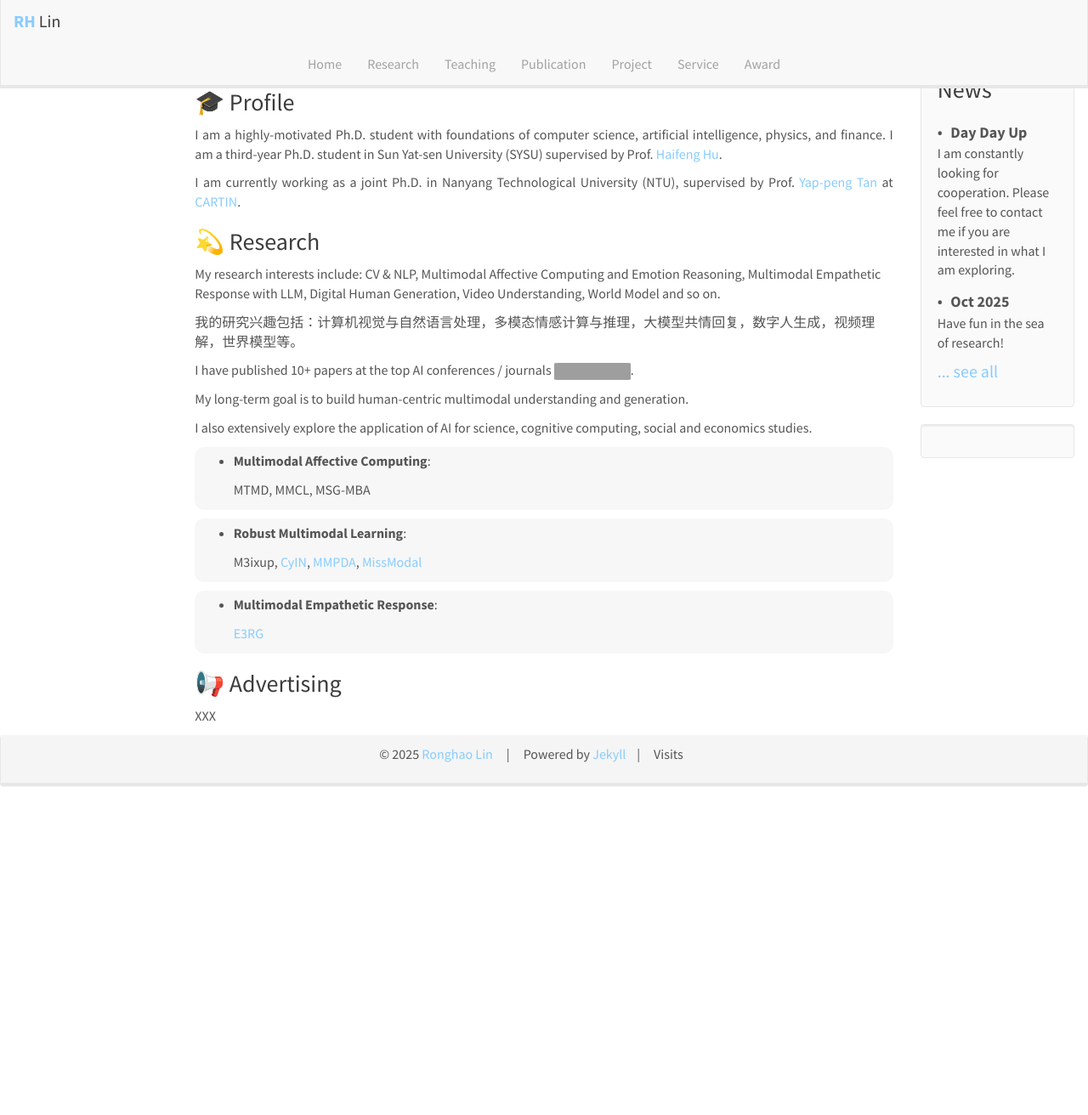
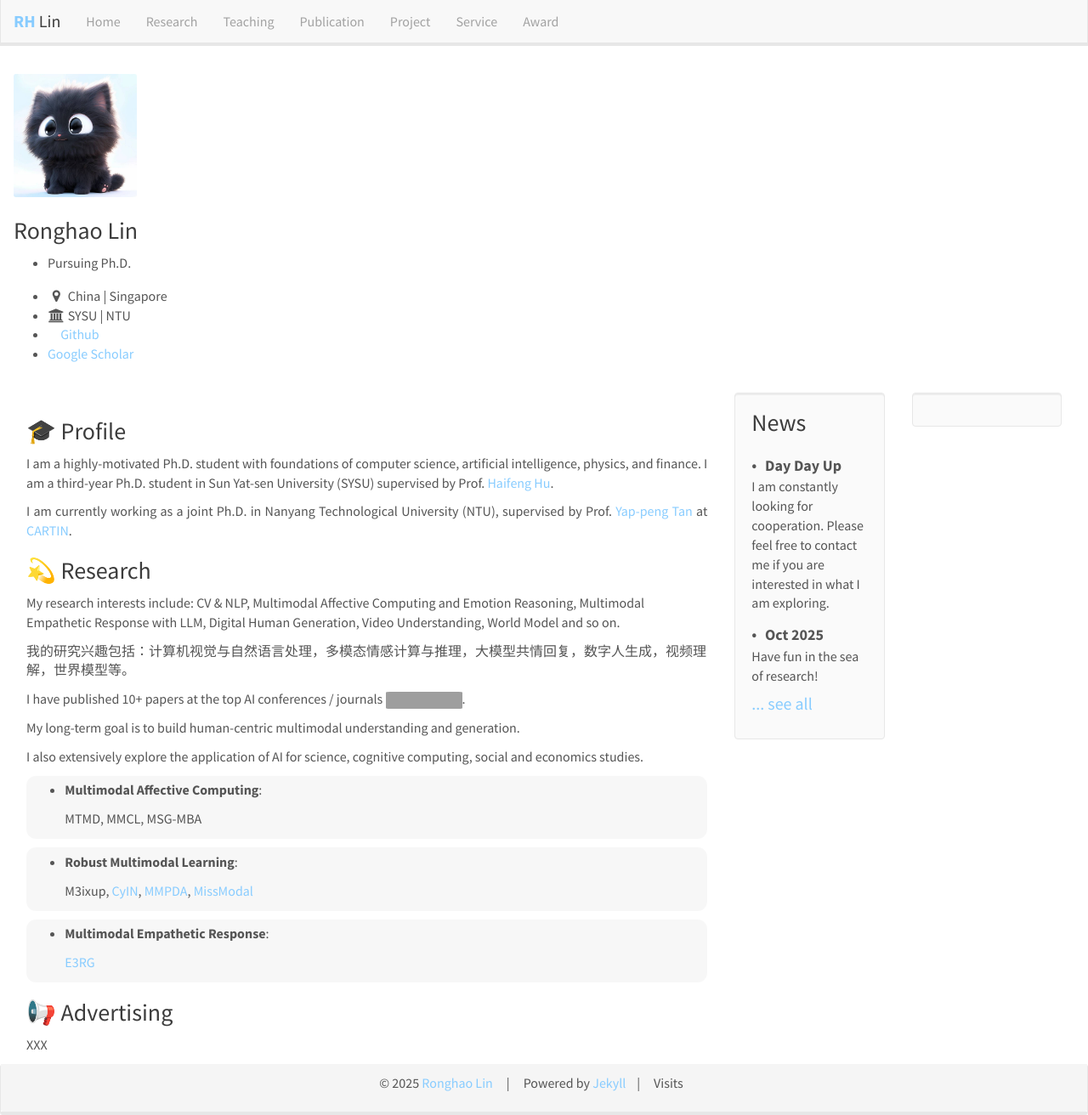
Before and after one commit to RH-Lin/rh-lin.github.io, a Jekyll site: the page built from _pages/home.md, in a window 1280 px wide and 1312 px high. Shown: the whole window at 85% size. Built offline with Jekyll 4.4.1, drawn with Linux system fonts in a browser that asks for light colours; nearby versions of some CDN libraries; comment, search, counter and statistics services are not loaded; a style sheet for code colours, icons or effects is not loaded; grey boxes are pictures that could not be loaded.

Commit message:
Reinitialize

```diff
--- a/_includes/header.html
+++ b/_includes/header.html
@@ -11,7 +11,7 @@
     <a class="navbar-brand" href="{{ site.url }}{{ site.baseurl }}/"><strong style="color:#88ccff;">RH</strong> Lin</a>
 	</div>
 	<div class="collapse navbar-collapse" id="navbar-collapse-1">
-	  <ul class="nav navbar-nav navbar-center">
+	  <ul class="nav navbar-nav navbar-left">
 		<li><a href="{{ site.url }}{{ site.baseurl }}/">Home</a></li>
 		<li><a href="{{ site.url }}{{ site.baseurl }}/research">Research</a></li>
 		<li><a href="{{ site.url }}{{ site.baseurl }}/teaching">Teaching</a></li>
--- a/_includes/visits.html
+++ b/_includes/visits.html
@@ -1,8 +1,8 @@
 <div class="well" style="height:170">
 
 <div style="margin-top: 5px"></div>
-<script type='text/javascript' id='clustrmaps' src='//cdn.clustrmaps.com/map_v2.js?cl=88ccee&w=188&t=n&d=vuXu8r4DBROnkEntNREV93Uef4G6EskWYKVJkXDM3II&co=fafafa&cmo=f46d90&cmn=f2bc7e&ct=fafafa'></script>
+<script type='text/javascript' id='clustrmaps' src='//cdn.clustrmaps.com/map_v2.js?cl=88ccee&w=186&t=n&d=vuXu8r4DBROnkEntNREV93Uef4G6EskWYKVJkXDM3II&co=fafafa&cmo=f46d90&cmn=f2bc7e&ct=fafafa'></script>
 
-<div style="margin-top: -32px"></div>
+<div style="margin-top: -38px"></div>
 
 </div>
--- a/_layouts/homelayout.html
+++ b/_layouts/homelayout.html
@@ -3,7 +3,7 @@ layout: default
 ---
 
 <div id="sidebarid" class="col-sm-2">
-{{% include sidebar.html %}}
+{% include sidebar.html %}
 </div>
 <div id="homeid" class="col-sm-8">
 {{ content }}
--- a/_pages/home.md
+++ b/_pages/home.md
@@ -6,7 +6,7 @@ sitemap: false
 permalink: /
 ---
 
-<div style="margin-top: 35px"></div>
+<div style="margin-top: 30px"></div>
 
 <!-- ------------------------------------------- -->
 
--- a/_sass/bootstrap/_navbar.scss
+++ b/_sass/bootstrap/_navbar.scss
@@ -389,20 +389,6 @@
   }
 }
 
-@media (min-width: $grid-float-breakpoint) {
-  .navbar-center {
-    float: none !important;           // 取消左右浮动
-    display: flex !important;         // 使用 flex 布局
-    justify-content: center !important; // 水平居中
-    width: 100%;                      // 占满父容器
-
-    > li {
-      float: none !important;         // 子元素取消浮动
-      display: inline-block;          // 并排显示
-    }
-  }
-}
-
 // Alternate navbars
 // --------------------------------------------------
 
```
